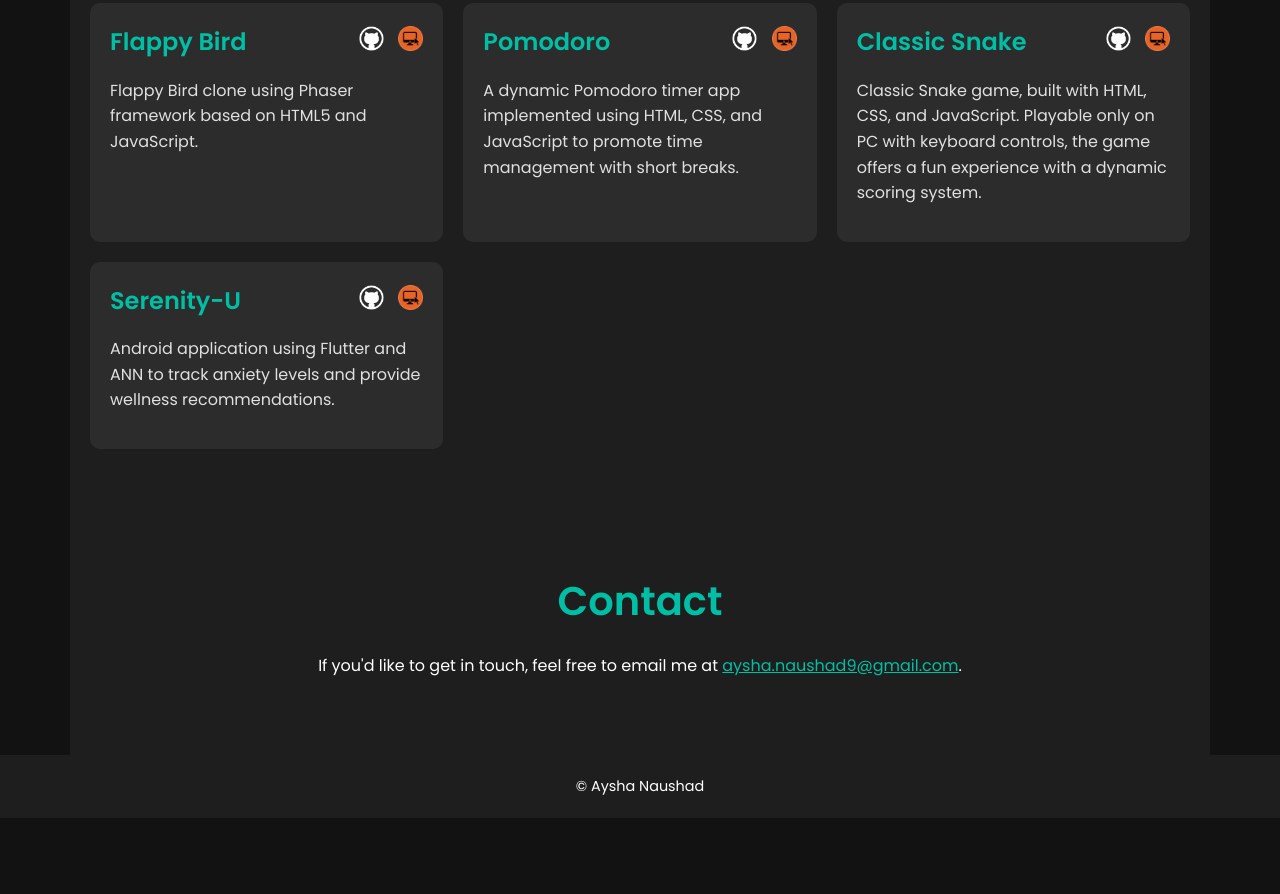
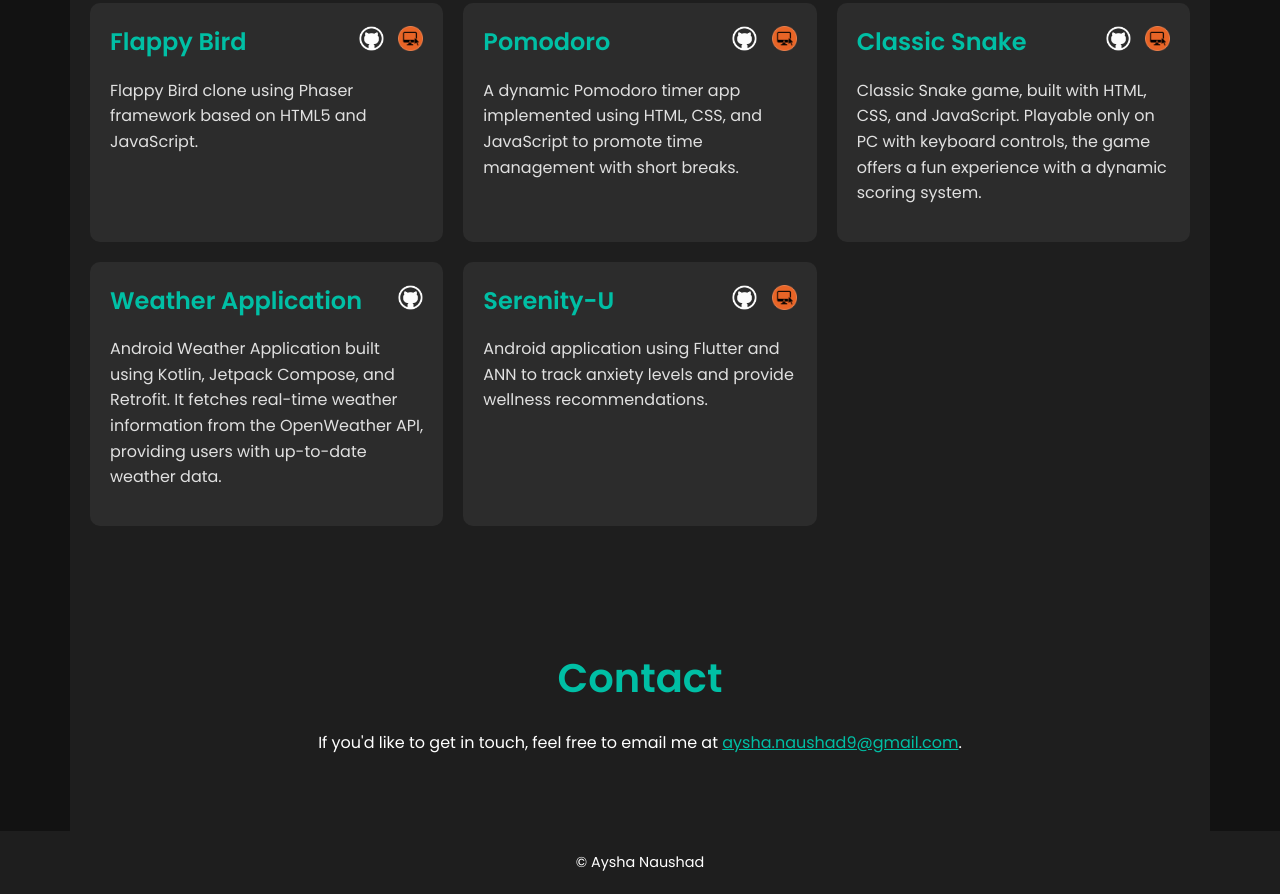
Before and after one commit to ash-baker3/MyPortfolio, a plain HTML site: page index.html in a window 1280 px wide. Shown: the part 1413-2307 px from the top of the page. Before the commit the page ends 2231 px from the top, so only its background shows below. Drawn offline with Linux system fonts and the light colour scheme.

Commit message:
New project added

```diff
--- a/index.html
+++ b/index.html
@@ -115,6 +115,16 @@
 
             <div class="project">
                 <div class="project-header">
+                    <h3>Weather Application</h3>
+                    <div class="project-icons">
+                        <a href="https://github.com/ash-baker3/WeatherApplication"><img src="./images/github.png" alt="GitHub" class="icon" title="GitHub" /></a>
+                    </div>
+                </div>
+                <p>Android Weather Application built using Kotlin, Jetpack Compose, and Retrofit. It fetches real-time weather information from the OpenWeather API, providing users with up-to-date weather data.</p>
+            </div>
+
+            <div class="project">
+                <div class="project-header">
                     <h3>Serenity-U</h3>
                     <div class="project-icons">
                         <a href="https://github.com/Ash-cn3/serenity-u-final"><img src="./images/github.png" alt="GitHub" class="icon" title="GitHub" /></a>
```
